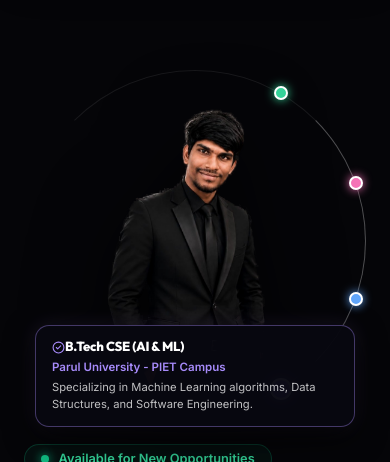
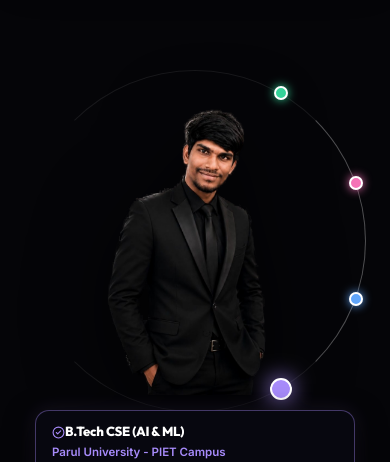
Before and after one commit to Galabasivamanikanta/siva-portfolio, a React (Vite) app in the folder frontend/: page / in a window 390 px wide. Shown: the part 122-584 px from the top of the page. Built offline with nearby package versions, Linux system fonts and the light colour scheme; no server answers.

Commit message:
Position popup beside active dot on desktop and below image on mobile

```diff
--- a/frontend/src/components/Hero.jsx
+++ b/frontend/src/components/Hero.jsx
@@ -178,7 +178,7 @@ export default function Hero() {
             initial={{ opacity: 0, scale: 0.9 }}
             animate={{ opacity: 1, scale: 1 }}
             transition={{ duration: 1.2, delay: 0.8 }}
-            className="flex-center"
+            className="flex-center hero-image-container"
             style={{ position: 'relative', marginTop: '2rem', order: 1 }}
           >
             <div
@@ -311,9 +311,9 @@ export default function Hero() {
                   transition={{ duration: 0.2 }}
                   style={{
                     position: 'absolute',
-                    bottom: '-120px', // Fixed position below the bottom dot
-                    left: '75%',      // Centered under the bottom dot on desktop
-                    transform: 'translateX(-50%)',
+                    bottom: '-40px',
+                    left: 'calc(75% + 20px)',
+                    transform: 'none',
                     width: '280px',
                     height: 'auto',
                     display: 'block',
--- a/frontend/src/index.css
+++ b/frontend/src/index.css
@@ -189,7 +189,7 @@ h1, h2, h3, h4 {
   .tech-popup {
     position: absolute !important;
     top: auto !important;
-    bottom: -15px !important;
+    bottom: -100px !important;
     left: 50% !important;
     right: auto !important;
     transform: translateX(-50%) !important;
@@ -292,4 +292,8 @@ h1, h2, h3, h4 {
   .hidden-mobile {
     display: none !important;
   }
+
+  .hero-image-container {
+    margin-bottom: 120px !important;
+  }
 }
```
